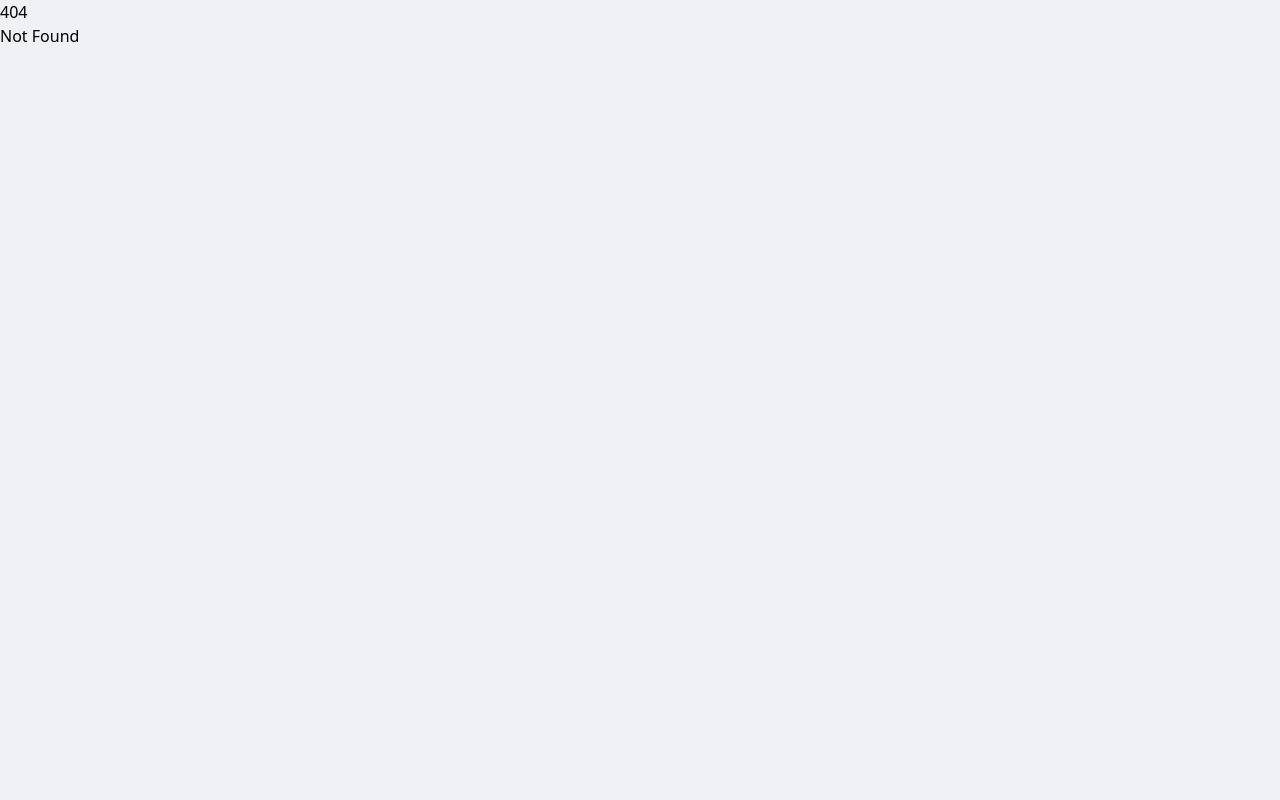
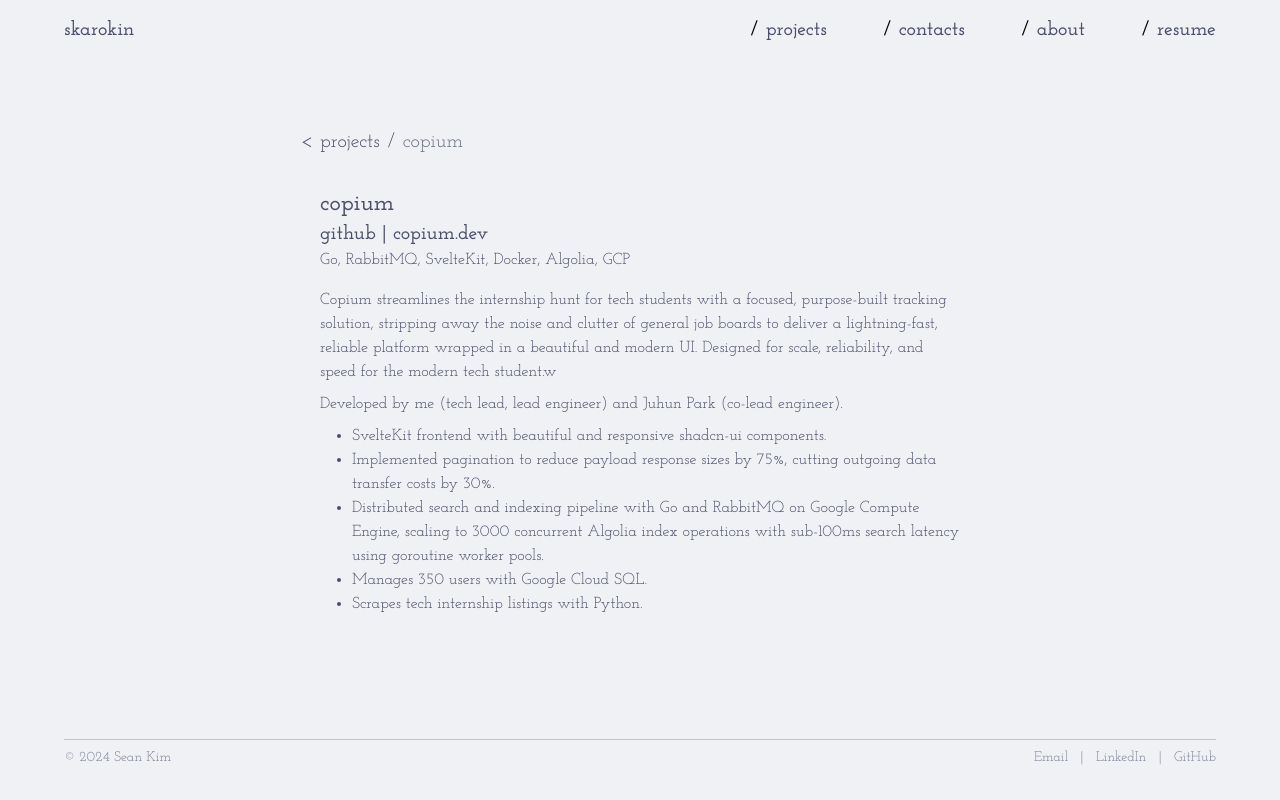
Before and after one commit to skarokin/portfolio-svelte, a SvelteKit app: page /projects/copium in a window 1280 px wide. Before the commit this address had no page. Built offline with nearby package versions, Linux system fonts and the light colour scheme; a web font is replaced by a local one.

Commit message:
jan 2025 update

```diff
--- a/src/routes/+page.svelte
+++ b/src/routes/+page.svelte
@@ -20,8 +20,8 @@
     </h3>
 
     <p class="text-md sm:text-xl mb-4 sm:mb-8">
-        CS student based in Bergen County, NJ with experience in ML engineering,
-        full-stack web development, and DevOps.
+        CS student based in Bergen County, NJ specializing in high-scale, low-latency cloud infrastructure.
+        Previously interned at ACL Agency, currently looking for internship opportunities. Feel free to reach out!
     </p>
 
     <ul class="pl-2 font-semibold text-md sm:text-xl">
--- a/src/routes/projects/+page.svelte
+++ b/src/routes/projects/+page.svelte
@@ -13,6 +13,16 @@
         description="A multi-language grammar checking library built with spaCy to build dependency parser-based grammar checkers.
         Our prepackaged English model rivals transformer NMT models with significantly decreased latency, model size, computational
         cost, and development time."
+    />
+
+    <Card
+        title="copium"
+        githubLink="https://github.com/juhun32/copium"
+        websiteName="copium.dev"
+        websiteLink="https://copium.dev/"
+        description="A SvelteKit tech internship tracking platform that aggregates internship listings from various sources in real-time.
+        Uses a Go/RabbitMQ distributed search and indexing pipeline on Google Compute Engine for
+        fast, scalable, and reliable Algolia indexing. Features Google Sign-In and uses Python to scrape internship listings."
     />
 
     <Card
--- /dev/null
+++ b/src/routes/projects/copium/+page.svelte
@@ -0,0 +1,85 @@
+<main
+    class="text-[var(--text-main)] flex flex-col justify-start pt-24 sm:pt-32 w-3/4 sm:w-1/2 mx-auto font-josefin-slab"
+>
+    <nav class="text-lg sm:text-xl mb-4 sm:mb-8">
+        <ul class="list-none flex">
+            <li>
+                <a
+                    href="/projects"
+                    class="inline-block text-lg sm:text-xl mb-0"
+                >
+                    projects
+                </a>
+            </li>
+            <li class="mx-2">/</li>
+            <li class="text-gray-500" aria-current="page">copium</li>
+        </ul>
+    </nav>
+
+    <h1 class="font-semibold text-lg sm:text-2xl">copium</h1>
+    <h3 class="font-semibold text-base sm:text-xl">
+        <a href="https://github.com/juhun32/copium" target="_blank">
+            github
+        </a>
+        |
+        <a href="https://copium.dev" target="_blank"> copium.dev </a>
+    </h3>
+    <h5 class="text-sm sm:text-base mb-2 sm:mb-4">
+        Go, RabbitMQ, SvelteKit, Docker, Algolia, GCP
+    </h5>
+    <p class="text-sm sm:text-base mb-2">
+        Copium streamlines the internship hunt for tech students with a focused, purpose-built tracking solution, stripping
+        away the noise and clutter of general job boards to deliver a lightning-fast, reliable platform
+        wrapped in a beautiful and modern UI. Designed for scale, reliability, and speed for the modern tech student.w
+    </p>
+    <p class="text-sm sm:text-base mb-2">
+        Developed by me (tech lead, lead engineer) and
+        <a href="https://github.com/juhun32" target="_blank">Juhun Park</a> (co-lead engineer).
+    </p>
+    <ul class="text-sm sm:text-base list-disc pl-4 sm:pl-8 mb-4 sm:mb-8">
+        <li>
+            SvelteKit frontend with beautiful and responsive shadcn-ui components.
+        </li>
+        <li>
+            Implemented pagination to reduce payload response sizes by 75%, cutting outgoing data transfer costs by 30%.
+        </li>
+        <li>
+            Distributed search and indexing pipeline with Go and RabbitMQ on Google Compute Engine, scaling to 3000
+            concurrent Algolia index operations with sub-100ms search latency using goroutine worker pools.
+        </li>
+        <li>
+            Manages 350 users with Google Cloud SQL.
+        </li>
+        <li>
+            Scrapes tech internship listings with Python.
+        </li>
+    </ul>
+</main>
+
+<style>
+    li a,
+    h3 a,
+    p a {
+        transition: all 0.2s ease;
+        display: inline-block;
+    }
+
+    li a:hover,
+    h3 a:hover,
+    p a:hover {
+        text-decoration: underline;
+    }
+
+    li a::before {
+        content: "<";
+        translate: -1.25rem;
+        transition: all 0.2s ease;
+        position: absolute;
+        display: inline-block;
+        transform-origin: center;
+    }
+
+    li a:hover::before {
+        transform: translateX(-10px) scale(1.2);
+    }
+</style>
--- a/src/routes/projects/grammaCy/+page.svelte
+++ b/src/routes/projects/grammaCy/+page.svelte
@@ -28,20 +28,17 @@
         Python, spaCy, Flask, Docker, AWS EC2, SvelteKit, Firebase
     </h5>
     <p class="text-sm sm:text-base mb-2">
-        Our proposal for a new method of grammar checking; a hybrid approach that prioritizes speed,
-        explainability, and resource efficiency while maintaining high accuracy.
-        Aims to improve the accuracy of rule-based grammar checking
-        by using dependency parsing. NMT-based systems are highly accurate, but are
-        slow, require significant development time, and often use resource-intensive transformers.
-        Traditional rule-based systems are fast and lightweight, but often inaccurate.
-        We leverage all the benefits of rule-based systems, while improving
-        accuracy to a level that is competitive with NMT-based grammar checkers.
+        A cutting-edge grammar checking tool that combines the speed and efficiency of
+        rule-based systems with the accuracy of modern NLP techniques. Prioritizes speed,
+        explainability, and resource efficiency while maintaing high accuracy through a unique
+        dependency parse-driven approach. Designed for edge devices and real-time applications.
+
+        Deployed as a Python library and a Flask API on AWS EC2 with Docker Compose.
     </p>
     <p class="text-sm sm:text-base mb-2">
-        Developed by me (library, model, rules, API, website, deployment),
-        <a href="https://github.com/akuwuh" target="_blank">Isaac Nguyen</a> (library, API,
-        website, deployment), and
-        <a href="https://github.com/PranshuS27" target="_blank">Pranshu Sarin</a> (library, rules).
+        Developed by me (lead engineer),
+        <a href="https://github.com/akuwuh" target="_blank">Isaac Nguyen</a> (python dev),
+        <a href="https://github.com/PranshuS27" target="_blank">Pranshu Sarin</a> (linguistics).
     </p>
     <ul class="text-sm sm:text-base list-disc pl-4 sm:pl-8 mb-4 sm:mb-8">
         <li>
@@ -59,16 +56,15 @@
             Multithreaded + multiprocessed CoNLL-U augmentor to inject grammar
             errors based on linguistic knowledge. Significant improvement over
             random error injection. Parallel and concurrent processing decreased
-            processing time on OntoNotes 5.0 from >220s to 20-30s.
+            processing time on OntoNotes 5.0 from &gt; 220s to 20s.
         </li>
         <li>
             Prepackaged English model trained on GUM corpus with 34
-            augmentations. 98% tagger accuracy, 93% parser LAS, and 98%
+            augmentations. 83% accuracy on over 20 English grammar errors. 98% tagger accuracy, 93% parser LAS, and 98%
             morphologizer accuracy. Total model size is only 10.7MB.
         </li>
         <li>
-            Created over 20 dependency parse-based rules for English grammar
-            checking including subject-verb agreement, proper usage of
+            Prepacked rules include subject-verb agreement, proper usage of
             subjective and objective pronouns, proper usage of gerunds, copulas,
             and much more.
         </li>
@@ -76,8 +72,8 @@
             Integrated with symspellpy for fast spelling correction.
         </li>
         <li>
-            Built a Flask API for English grammar and spell checking running on Gunicorn.
-            Average prediction time is 25ms.
+            Built a Flask API to serve the model with Gunicorn. End-to-end latency less than 200ms, supports
+            250+ concurrent requests on the t2 nano instance.
         </li>
         <li>
             Used Certbot and a cron job to get and automatically renew SSL certificates.
--- a/src/routes/projects/refnote/+page.svelte
+++ b/src/routes/projects/refnote/+page.svelte
@@ -45,11 +45,16 @@
             Firestore database to store user, class, and note data with granular permissions.
         </li>
         <li>
-            Go backend on Google Cloud Run for Firestore database management with cold start times &lt; 100ms.
+            Go/Docker backend on Google Cloud Run for Firestore database management with cold start times &lt; 100ms to ensure
+            consistently low-latency API responses and auto-scaling to handle traffic spikes.
         </li>
         <li>
-            Node.js WebSockets server on Google Cloud Run for real-time collaboration using Yjs, capable of
-            handling hundreds of concurrent connections in the same instance with low latency.
+            Node.js WebSockets server on Google Cloud Run for real-time collaboration using Yjs, handling
+            over 500 concurrent collaborative sesssions.
+        </li>
+        <li>
+            Synced horizontally-scaled WS instances with Redis Pub/Sub, which reduced infrastructure costs by 37%
+            compared to Firestore's real-time database while maintaining 100% consistency and minimal latency.
         </li>
         <li>
             Dockerized Go and Node.js servers to leverage Cloud Run's auto scaling and zero-downtime deployments.
--- a/src/routes/resume/+page.svelte
+++ b/src/routes/resume/+page.svelte
@@ -1,5 +1,5 @@
 <script>
-    import resume from "$lib/assets/SeanKimDec2024v3.pdf";
+    import resume from "$lib/assets/SeanKimResumeJan2025.pdf";
 </script>
 
 <main
@@ -18,8 +18,7 @@
         </a>
     </div>
         <p class="text-sm sm:text-base">
-            Rutgers student with experience building optimized NLP models and scalable,
-            real-time web applications and services.
+            Rutgers student building high-scale, low-latency cloud services.
         </p>
     </section>
 
@@ -31,7 +30,7 @@
         <p class="text-sm sm:text-base">B.A. Computer Science</p>
         <p class="text-sm sm:text-base">Sep 2022 - May 2026</p>
         <ul class="text-xs sm:text-sm list-disc pl-6">
-            <li><span class="font-bold">GPA:</span> 3.88</li>
+            <li><span class="font-bold">GPA:</span> 3.90</li>
             <li><span class="font-bold">Dean's List:</span> 2022-2024</li>
             <li><span class="font-bold">Coursework:</span> DSA, Deep Learning, Databases, Data Management, Computer Architecture </li>
     </section>
```
Also changed, not shown: 2 other files (tests, documents, lock files or other folders).
